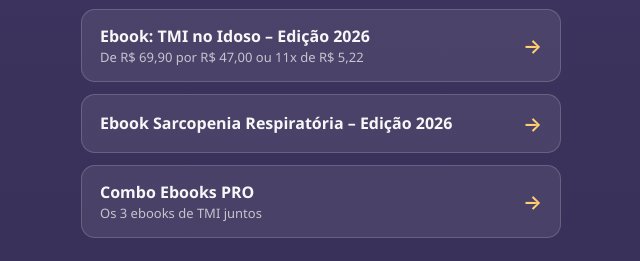
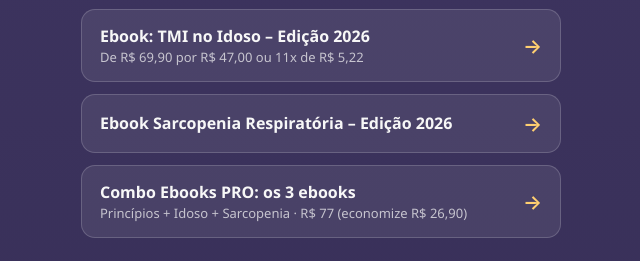
Before and after one commit to respireproagil-jpg/linkdabio, a plain HTML site: page index.html in a window 1280 px wide. Shown: the part 970-1231 px from the top of the page, without its empty margins (319-959 px from the left). Drawn offline with Linux system fonts and the light colour scheme.

Commit message:
Combo Ebooks PRO: botão mostra os 3 ebooks e o novo preço R$ 77
Co-Authored-By: Claude Opus 5.5 <noreply@anthropic.com>

```diff
--- a/index.html
+++ b/index.html
@@ -140,7 +140,7 @@
     </a>
 
     <a class="btn" href="https://pay.kiwify.com.br/Xxv3Plh" data-link="combo-ebooks" target="_blank" rel="noopener">
-      <span>Combo Ebooks PRO<small>Os 3 ebooks de TMI juntos</small></span>
+      <span>Combo Ebooks PRO: os 3 ebooks<small>Princípios + Idoso + Sarcopenia · R$ 77 (economize R$ 26,90)</small></span>
       <span class="seta" aria-hidden="true">→</span>
     </a>
 
```
